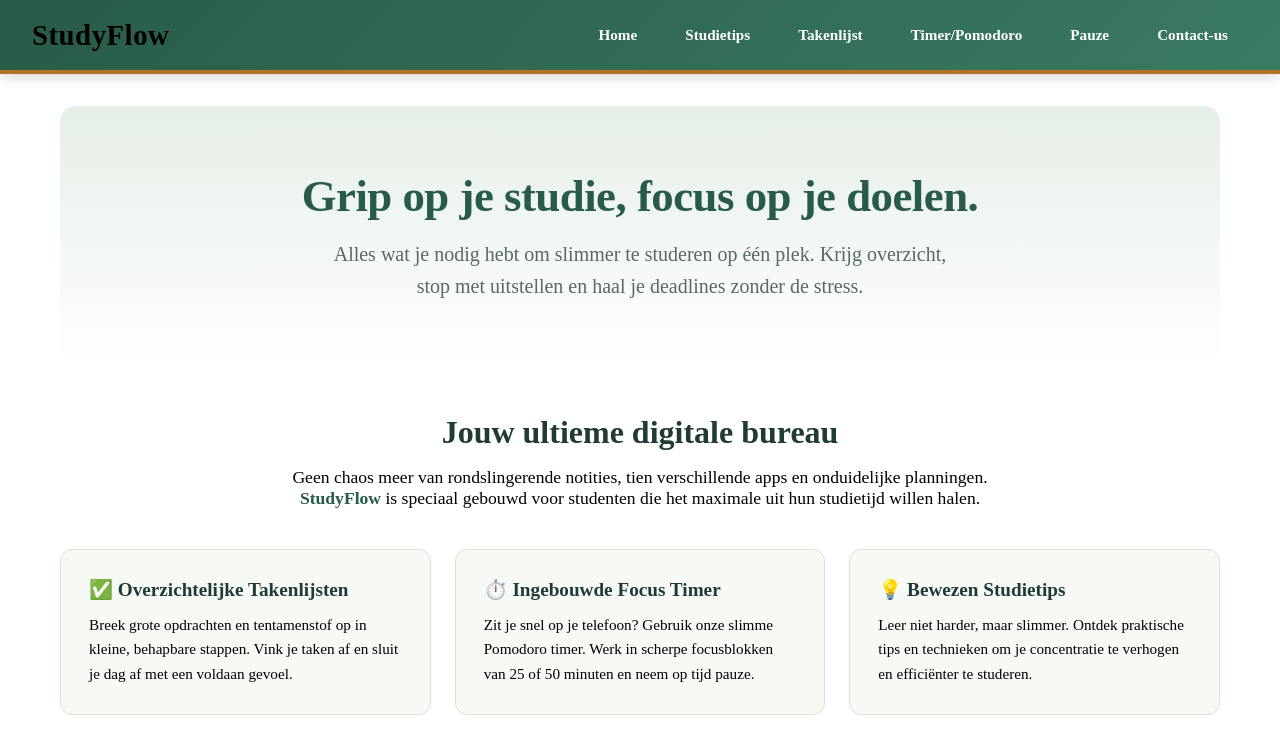
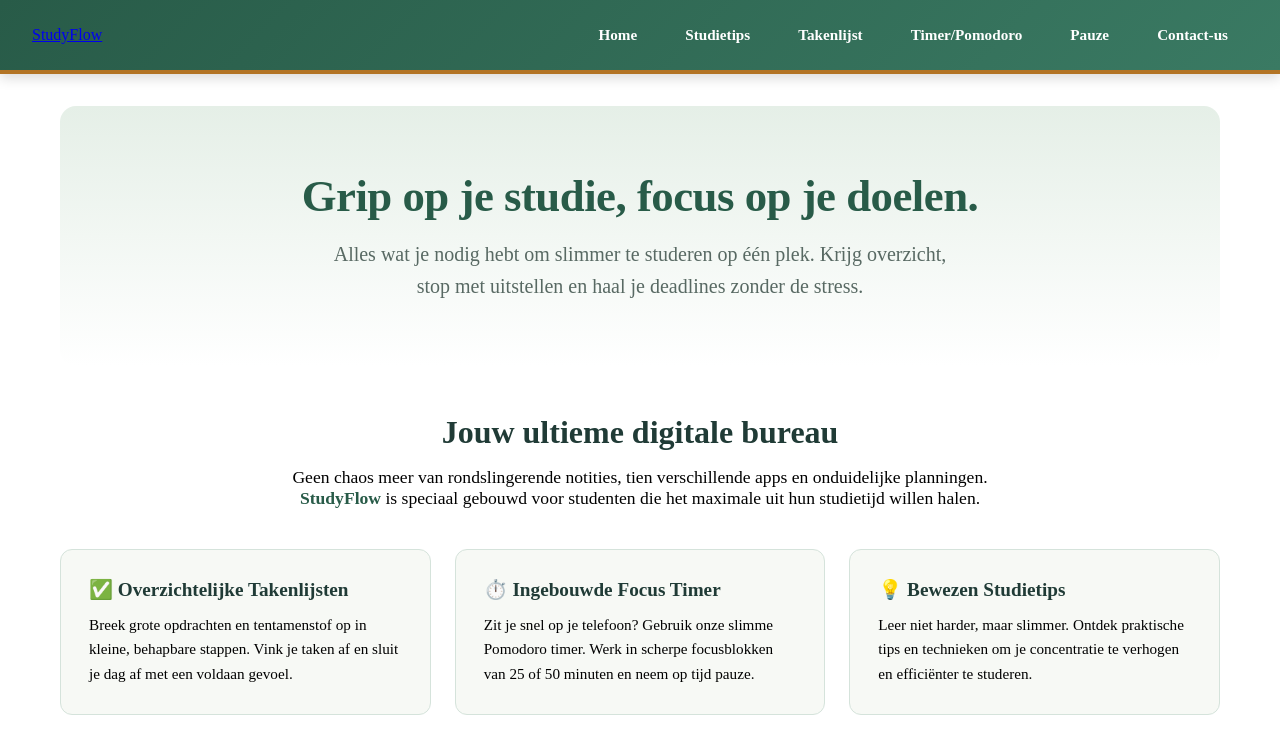
Before and after one commit to ewoudvandenheede/Teamvaardigheden, an Angular app in the folder teamvaardigheid-app/: page / in a window 1280 px wide. Shown: the top 754 px of the page. Built offline with nearby package versions, Linux system fonts and the light colour scheme.

Commit message:
Navigatiebalk:update

```diff
--- a/teamvaardigheid-app/src/app/app.html
+++ b/teamvaardigheid-app/src/app/app.html
@@ -1,7 +1,7 @@
 <!--Gebruik deze pagina alleen voor een menu.-->
 
 <header class="top-nav">
-  <h1>StudyFlow</h1>
+  <a type="button" routerLink="/">StudyFlow</a>
 
   <nav>
     <a type="button" routerLink="/">Home</a>
```
